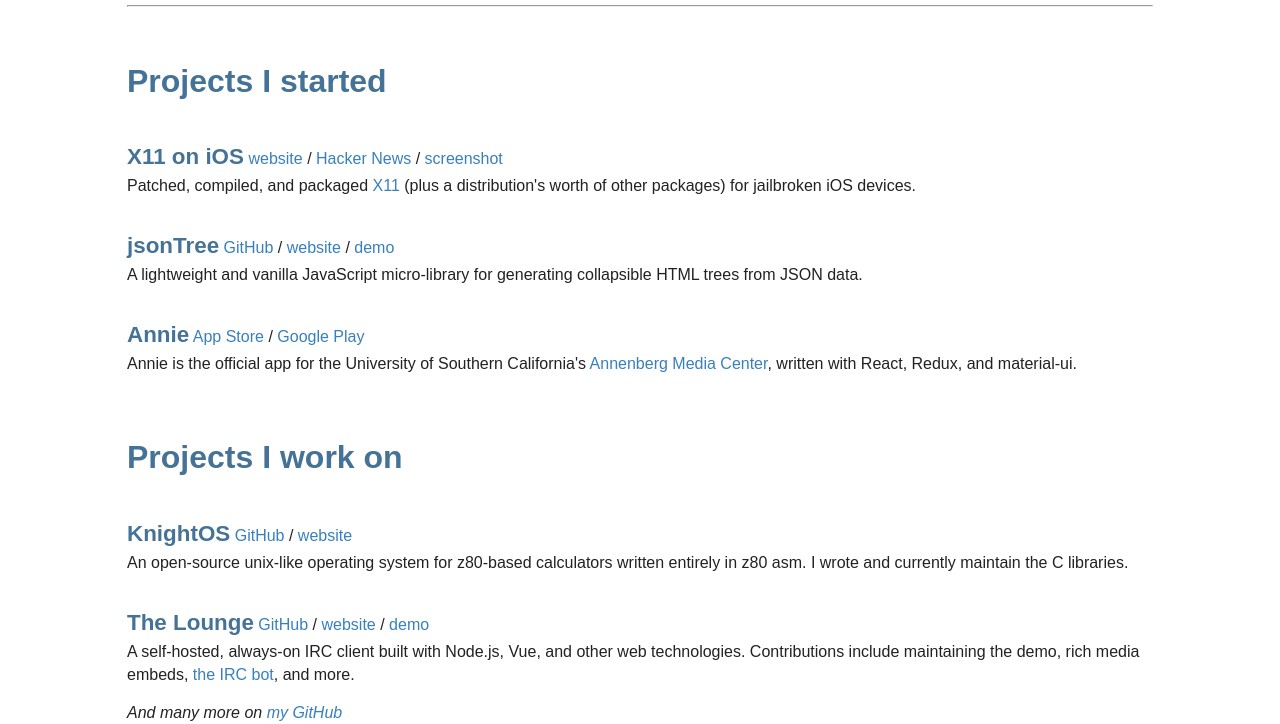
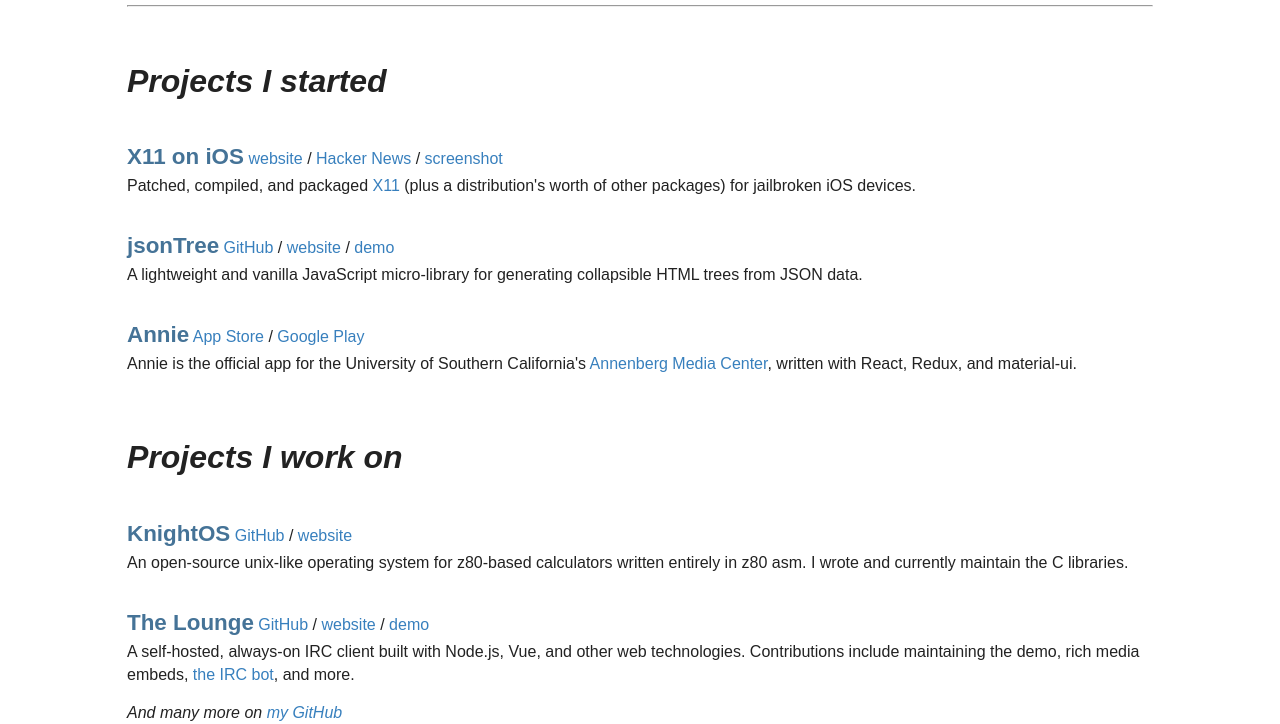
Before and after one commit to MaxLeiter/MaxLeiter.github.io, a plain HTML site: page index.html in a window 1280 px wide. Shown: the part 213-937 px from the top of the page. Drawn offline with nearby package versions, Linux system fonts and the light colour scheme.

Commit message:
Some more cleanup following refactor

```diff
--- a/css/main.css
+++ b/css/main.css
@@ -13,7 +13,6 @@
   text-shadow: none;
 }
 
-h1,
 h2,
 h3 {
   color: #457397;
--- a/index.html
+++ b/index.html
@@ -46,7 +46,7 @@
 				</aside>
 			-->
 			<article class="projects">
-				<h1> Projects I started </h1>
+				<h1> <i>Projects I started </i></h1>
 				<section>
 					<h3>X11 on iOS</h3> <span class="after"><a href="https://maxleiter.com/X11">website</a> <span class="slash">/</span> <a href="https://news.ycombinator.com/item?id=22080927">Hacker News</a> <span class="slash">/</span> <a href="https://maxleiter.com/X11/onipad.jpg">screenshot</a><span class="after"></span></span>
 					<p>Patched, compiled, and packaged <a href="https://en.wikipedia.org/wiki/X_Window_System">X11</a> (plus a distribution's worth of other packages) for jailbroken iOS devices. </p>
@@ -60,7 +60,7 @@
 					<p>Annie is the official app for the University of Southern California's <a href="http://www.uscannenbergmedia.com/">Annenberg Media Center</a>, written with React, Redux, and material-ui. </p>
 				</section>
 				<br>
-				<h1 class="wontAnimate"> Projects I work on </h1>
+				<h1 class="wontAnimate"> <i>Projects I work on</i> </h1>
 				<section>
 					<h3>KnightOS</h3> <span class="after"><a href="https://github.com/knightos/knightos">GitHub</a> <span class="slash">/</span> <a href="http://knightos.org">website</a></span>
 					<p>An open-source unix-like operating system for z80-based calculators written entirely in z80 asm. I wrote and currently maintain the C libraries. </p>
```
